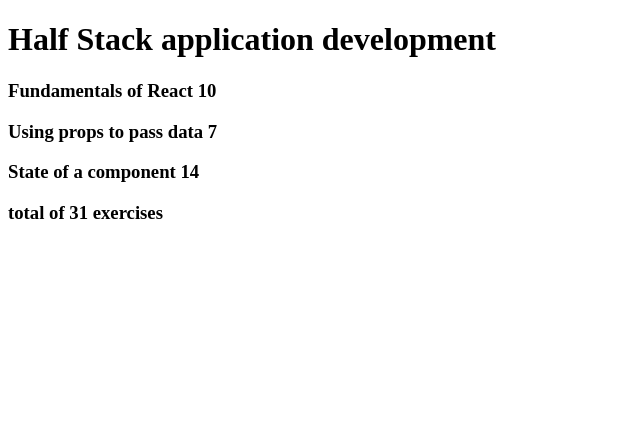
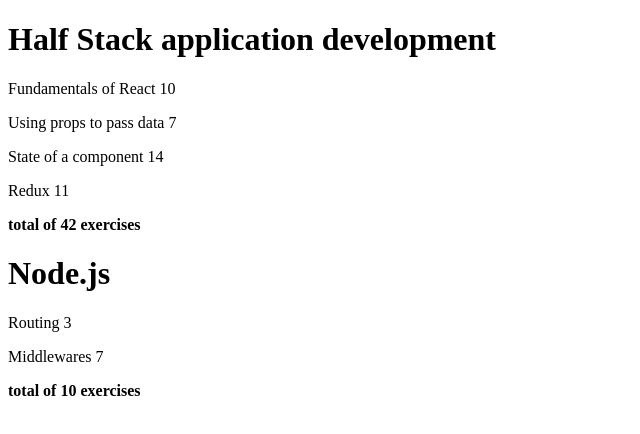
Before and after one commit to laiyousin/FullStackOpen, a React (Create React App) app in the folder part1/courseinfo/: page / in a window 1280 px wide. Shown: the top 434 px of the page, without its empty margins (0-640 px from the left). Built offline with nearby package versions, Linux system fonts and the light colour scheme.

Commit message:
part2 a Done!

```diff
--- a/part1/courseinfo/src/App.js
+++ b/part1/courseinfo/src/App.js
@@ -1,43 +1,20 @@
-const Part = ({part}) => {
+import Course from "./Course"
+
+const Courses = ({courses}) => {
   return (
     <>
-      <h3>{part.name} {part.exercises}</h3>
-    </>
-  )
-}
-
-const Content = ({part}) => {
-  return (
-    <>
-      <Part part= {part} />
-    </>
-  )
-}
-
-const Course = ({course}) => {
-
-  // reduce
-  // s: previous value, p: current value
-  // , 0: initial value
-  const sum = course.parts.reduce((s, p) => {
-    return s + p.exercises
-  }, 0)
-
-  return (
-    <>
-      <h1>{course.name}</h1>
-      {course.parts.map(part =>
-        <Content key= {part.id} part= {part} />
+      {courses.map(course =>
+        <Course key= {course.id} course={course} />
       )}
-      <h3>total of {sum} exercises</h3>
     </>
   )
 }
 
 const App = () => {
-  const course = {
+  const courses = [
+    {
+      name: 'Half Stack application development',
       id: 1,
-    name: 'Half Stack application development',
       parts: [
         {
           name: 'Fundamentals of React',
@@ -53,11 +30,37 @@
           name: 'State of a component',
           exercises: 14,
           id: 3
+        },
+        {
+          name: 'Redux',
+          exercises: 11,
+          id: 4
+        }
+      ]
+    },
+    {
+      name: 'Node.js',
+      id: 2,
+      parts: [
+        {
+          name: 'Routing',
+          exercises: 3,
+          id: 1
+        },
+        {
+          name: 'Middlewares',
+          exercises: 7,
+          id: 2
         }
       ]
     }
+  ]
 
-  return <Course course={course} />
+  return (
+    <div>
+      <Courses courses=  {courses} />
+    </div>
+  )
 }
 
 export default App
--- /dev/null
+++ b/part1/courseinfo/src/Course.js
@@ -0,0 +1,34 @@
+const Part = ({part}) => {
+  return (
+    <>
+      <p>{part.name} {part.exercises}</p>
+    </>
+  )
+}
+
+const Content = ({part}) => {
+  return (
+    <>
+      <Part part= {part} />
+    </>
+  )
+}
+
+const Course = ({course}) => {
+
+  const sum = course.parts.reduce((s, p) => {
+    return s + p.exercises
+  }, 0)
+
+  return (
+    <>
+      <h1>{course.name}</h1>
+      {course.parts.map(part =>
+        <Content key= {part.id} part= {part} />
+      )}
+      <b>total of {sum} exercises</b>
+    </>
+  )
+}
+
+export default Course
```
Lines whose indentation alone changed are shown as unchanged.
